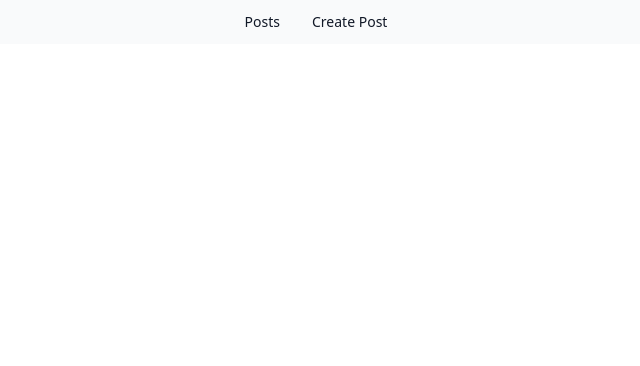
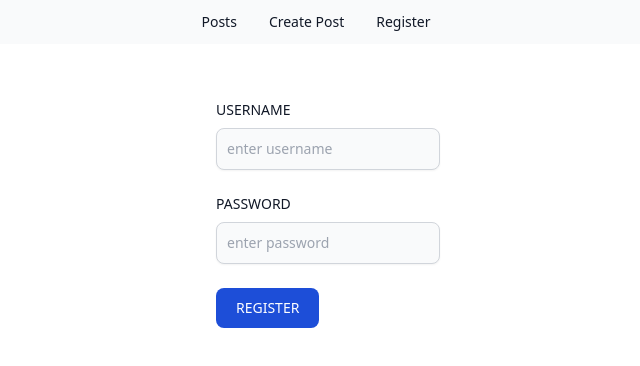
Before and after one commit to KyuubiTila/NodeMysqlReact, a React (Create React App) app in the folder client/: page /register in a window 1280 px wide. Before the commit this address had no page. Shown: the top 366 px of the page, without its empty margins (312-952 px from the left). Built offline with nearby package versions, Linux system fonts and the light colour scheme.

Commit message:
register page done

```diff
--- a/client/src/App.tsx
+++ b/client/src/App.tsx
@@ -3,12 +3,14 @@ import { Routes, Route } from 'react-router-dom';
 import CreatePost from './pages/CreatePost';
 import IndividualPost from './pages/IndividualPost.tsx';
 import Posts from './pages/Posts';
+import Register from './pages/Register';
 function App() {
   return (
     <Routes>
       <Route path="posts" element={<Posts />} />
       <Route path="createpost" element={<CreatePost />} />
       <Route path="individualpost/:id" element={<IndividualPost />} />
+      <Route path="register" element={<Register />} />
     </Routes>
   );
 }
--- a/client/src/components/Header.jsx
+++ b/client/src/components/Header.jsx
@@ -44,6 +44,14 @@ const Header = () => {
                   Create Post
                 </Link>
               </li>
+              <li>
+                <Link
+                  to={'/register'}
+                  className="text-gray-900 dark:text-white hover:underline"
+                >
+                  Register
+                </Link>
+              </li>
             </ul>
           </div>
         </div>
--- a/client/src/components/RegisterCard.jsx
+++ b/client/src/components/RegisterCard.jsx
@@ -1,46 +1,57 @@
 import React from 'react';
 import { Formik, Form, Field, ErrorMessage } from 'formik';
 
-const RegisterCard = () => {
+const RegisterCard = ({ initialValues, validationSchema }) => {
   return (
-    <Formik onSubmit={''} initialValues={''} validationSchema={''}>
+    <Formik
+      onSubmit={''}
+      initialValues={initialValues}
+      validationSchema={validationSchema}
+    >
       <Form>
-        <div class="mb-6">
+        <div className="mb-6">
           <label
-            for="email"
-            class="block mb-2 text-sm font-medium text-gray-900 dark:text-white"
+            htmlFor="email"
+            className="block mb-2 text-sm font-medium text-gray-900 dark:text-white"
           >
-            Your email
+            USERNAME
           </label>
           <Field
-            type="email"
-            id="email"
-            class="bg-gray-50 border border-gray-300 text-gray-900 text-sm rounded-lg focus:ring-blue-500 focus:border-blue-500 block w-full p-2.5 dark:bg-gray-700 dark:border-gray-600 dark:placeholder-gray-400 dark:text-white dark:focus:ring-blue-500 dark:focus:border-blue-500"
-            placeholder="name@flowbite.com"
+            autoComplete="off"
+            type="text"
+            name="username"
+            placeholder="enter username"
+            className="shadow-sm bg-gray-50 border border-gray-300 text-gray-900 text-sm rounded-lg focus:ring-blue-500 focus:border-blue-500 block w-full p-2.5 dark:bg-gray-700 dark:border-gray-600 dark:placeholder-gray-400 dark:text-white dark:focus:ring-blue-500 dark:focus:border-blue-500 dark:shadow-sm-light"
             required
           />
-          <ErrorMessage />
+          <span className="text-red-500">
+            <ErrorMessage name="username" component="span" />
+          </span>
         </div>
-        <div class="mb-6">
+        <div className="mb-6">
           <label
-            for="password"
-            class="block mb-2 text-sm font-medium text-gray-900 dark:text-white"
+            htmlFor="password"
+            className="block mb-2 text-sm font-medium text-gray-900 dark:text-white"
           >
-            Your password
+            PASSWORD
           </label>
           <Field
-            type="password"
-            id="password"
-            class="bg-gray-50 border border-gray-300 text-gray-900 text-sm rounded-lg focus:ring-blue-500 focus:border-blue-500 block w-full p-2.5 dark:bg-gray-700 dark:border-gray-600 dark:placeholder-gray-400 dark:text-white dark:focus:ring-blue-500 dark:focus:border-blue-500"
+            autoComplete="off"
+            type="text"
+            name="password"
+            placeholder="enter password"
+            className="shadow-sm bg-gray-50 border border-gray-300 text-gray-900 text-sm rounded-lg focus:ring-blue-500 focus:border-blue-500 block w-full p-2.5 dark:bg-gray-700 dark:border-gray-600 dark:placeholder-gray-400 dark:text-white dark:focus:ring-blue-500 dark:focus:border-blue-500 dark:shadow-sm-light"
             required
           />
-          <ErrorMessage />
+          <span className="text-red-500">
+            <ErrorMessage name="password" component="span" />
+          </span>
         </div>
         <button
           type="submit"
-          class="text-white bg-blue-700 hover:bg-blue-800 focus:ring-4 focus:outline-none focus:ring-blue-300 font-medium rounded-lg text-sm w-full sm:w-auto px-5 py-2.5 text-center dark:bg-blue-600 dark:hover:bg-blue-700 dark:focus:ring-blue-800"
+          className="text-white bg-blue-700 hover:bg-blue-800 focus:ring-4 focus:outline-none focus:ring-blue-300 font-medium rounded-lg text-sm px-5 py-2.5 text-center dark:bg-blue-600 dark:hover:bg-blue-700 dark:focus:ring-blue-800"
         >
-          Submit
+          REGISTER
         </button>
       </Form>
     </Formik>
--- a/client/src/pages/Register.jsx
+++ b/client/src/pages/Register.jsx
@@ -1,7 +1,26 @@
 import React from 'react';
+import * as Yup from 'yup';
+import RegisterCard from '../components/RegisterCard';
 
 const Register = () => {
-  return <div>Register</div>;
+  const initialValues = {
+    username: '',
+    password: '',
+  };
+
+  const validationSchema = Yup.object().shape({
+    username: Yup.string().required('you must input a username'),
+    password: Yup.string().required('you must input a password'),
+  });
+
+  return (
+    <div className="flex flex-wrap justify-center pt-14 lg:flex-row">
+      <RegisterCard
+        initialValues={initialValues}
+        validationSchema={validationSchema}
+      />
+    </div>
+  );
 };
 
 export default Register;
```
Also changed, not shown: client/src/pages/IndividualPost.tsx (+0 -7 lines).
